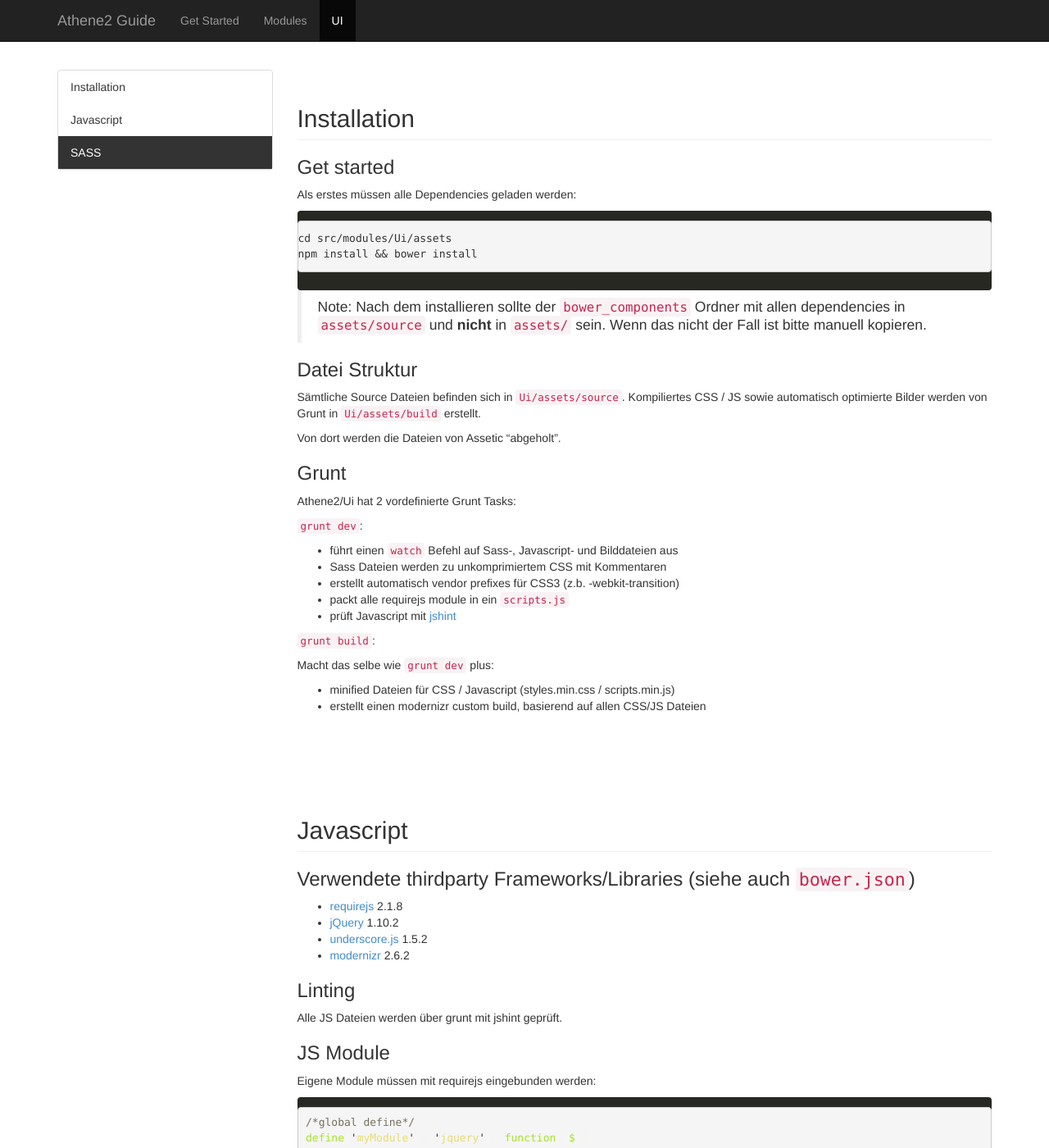
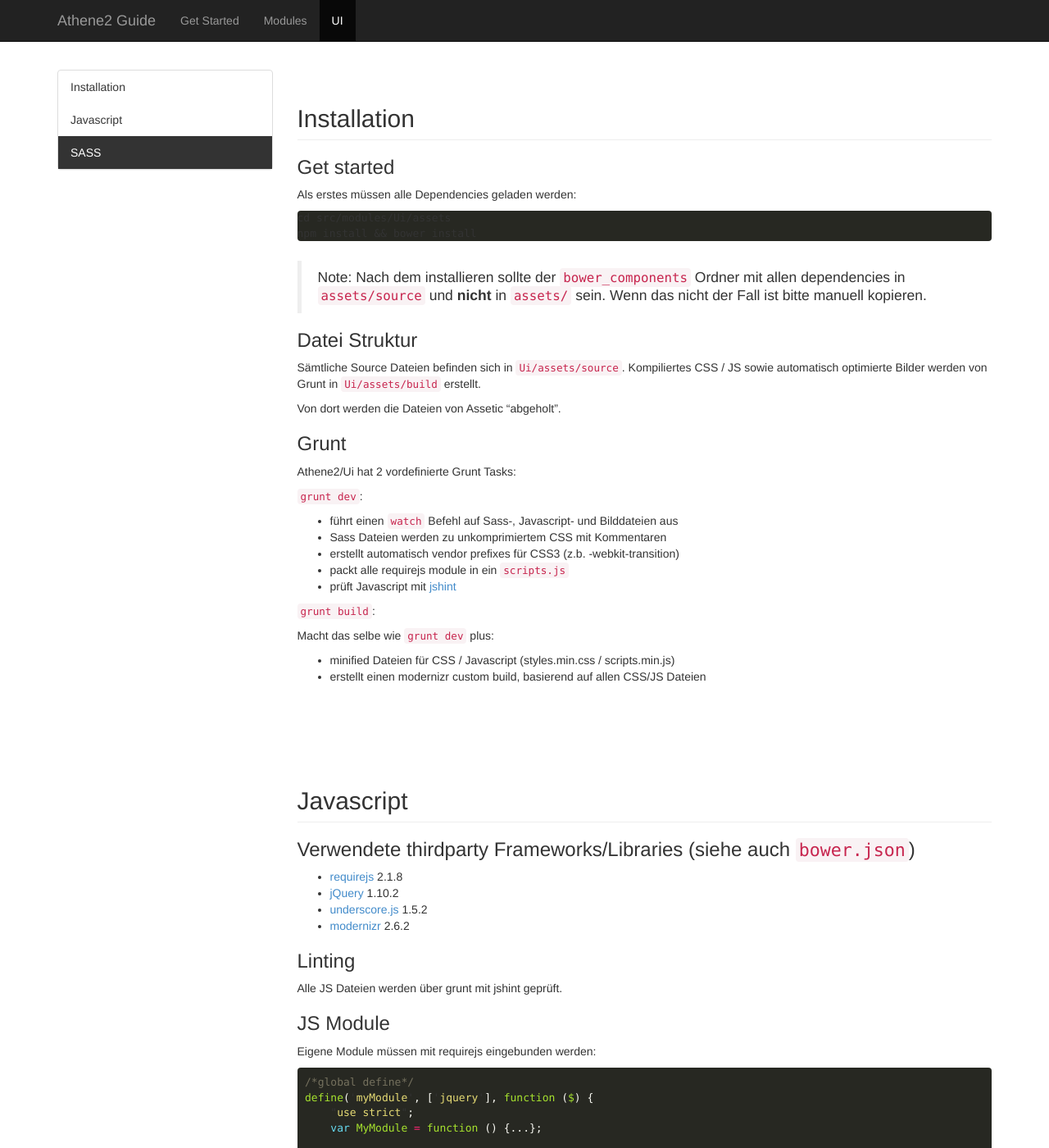
Before and after one commit to serlo-org/athene2-guide, a Jekyll site: the page built from ui/index.html, in a window 1280 px wide and 1400 px high, scrolled down 345 px. Shown: the whole window at 82% size. Built offline with Jekyll 4.4.1, drawn with Linux system fonts in a browser that asks for light colours; nearby versions of some CDN libraries; Markdown is read by kramdown in place of the engine named in the settings; some of the changed text lies outside the part shown.

Commit message:
highlight fix nth+1

```diff
--- a/css/main.css
+++ b/css/main.css
@@ -4,11 +4,13 @@
 
 .highlight {
   border-radius: 4px;
-  padding: 12px 0; }
+  padding: 0;
+  margin-bottom: 24px; }
   .highlight pre {
-    background-color: #F5F5F5;
     color: #333;
-    border: 1px solid #CCC; }
+    border: 0 transparent; }
+  .highlight .x {
+    color: whitesmoke; }
 
 .lineno:after {
   content: " "; }
```
Also changed, not shown: css/main.scss (+6 -1 lines), ui/03-sass.md (+4 -0 lines).
